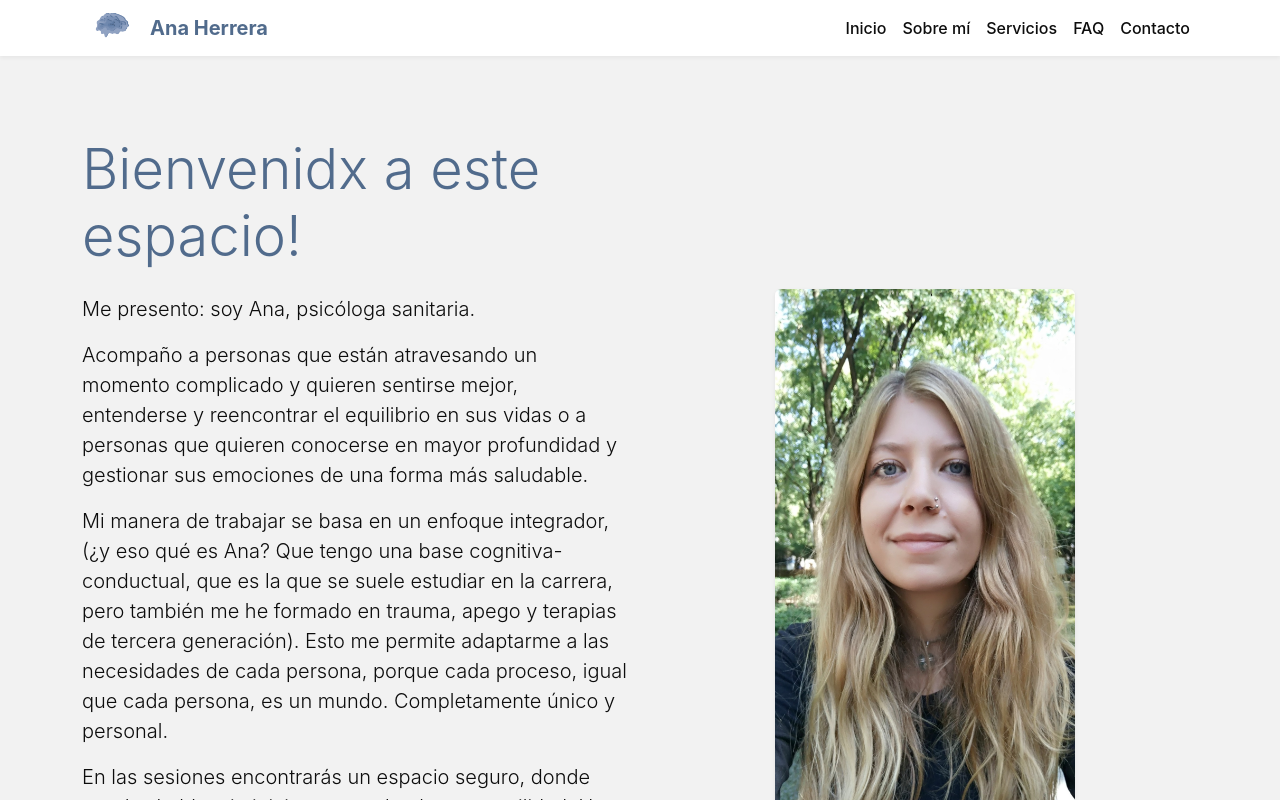
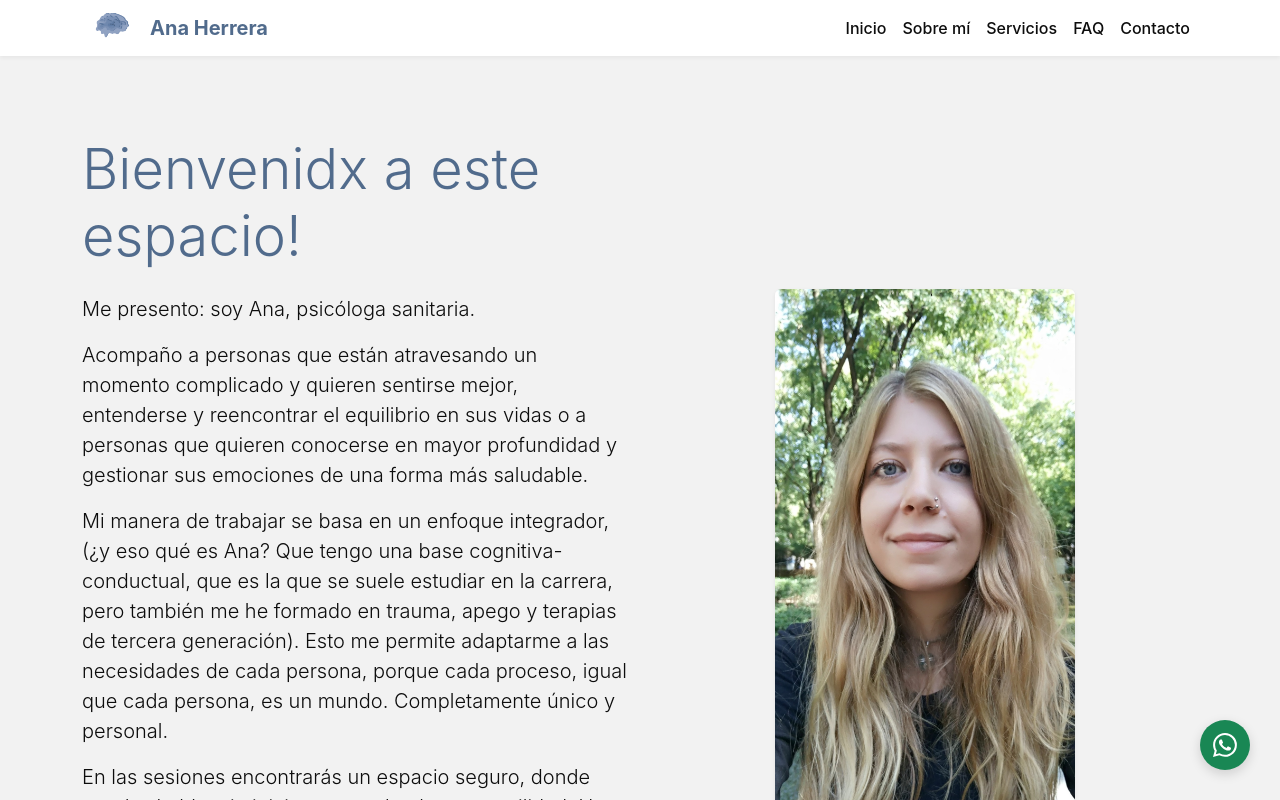
Before and after one commit to fravalpin/hpsico, a React (Vite) app: page / in a window 1280 px wide. Shown: the top 800 px of the page. Built offline with nearby package versions, Linux system fonts and the light colour scheme.

Commit message:
feat: Add floating WhatsApp button next to ScrollToTop

```diff
--- a/src/components/common/ScrollToTop.jsx
+++ b/src/components/common/ScrollToTop.jsx
@@ -38,12 +38,12 @@
     };
   }, []);
 
-  if (!isVisible) return null;
-
   return (
-    <div
-        className="scroll-to-top-container"
-        onClick={scrollToTop}
+    <>
+      <a
+        href="https://wa.me/34623755502"
+        target="_blank"
+        rel="noopener noreferrer"
         style={{
             position: 'fixed',
             bottom: '30px',
@@ -57,11 +57,41 @@
             alignItems: 'center',
             justifyContent: 'center',
             boxShadow: '0 4px 12px rgba(0,0,0,0.15)',
+            background: '#198754',
+            color: '#fff',
+            border: 'none',
+            textDecoration: 'none',
+            transition: 'all 0.3s ease'
+        }}
+        title="Contactar por WhatsApp"
+      >
+        <svg xmlns="http://www.w3.org/2000/svg" width="24" height="24" fill="currentColor" viewBox="0 0 16 16">
+          <path d="M13.601 2.326A7.854 7.854 0 0 0 7.994 0C3.627 0 .068 3.558.064 7.926c0 1.399.366 2.76 1.057 3.965L0 16l4.204-1.102a7.933 7.933 0 0 0 3.79.965h.004c4.368 0 7.926-3.558 7.93-7.93A7.898 7.898 0 0 0 13.6 2.326zM7.994 14.521a6.573 6.573 0 0 1-3.356-.92l-.24-.144-2.494.654.666-2.433-.156-.251a6.56 6.56 0 0 1-1.007-3.505c0-3.626 2.957-6.584 6.591-6.584a6.56 6.56 0 0 1 4.66 1.931 6.557 6.557 0 0 1 1.928 4.66c-.004 3.639-2.961 6.592-6.592 6.592zm3.615-4.934c-.197-.099-1.17-.578-1.353-.646-.182-.065-.315-.099-.445.099-.133.197-.513.646-.627.775-.114.133-.232.148-.43.05-.197-.1-.836-.308-1.592-.985-.59-.525-.985-1.175-1.103-1.372-.114-.198-.011-.304.088-.403.087-.088.197-.232.296-.346.1-.114.133-.198.198-.33.065-.134.034-.248-.015-.347-.05-.099-.445-1.076-.612-1.47-.16-.389-.323-.335-.445-.34-.114-.007-.247-.007-.38-.007a.729.729 0 0 0-.529.247c-.182.198-.691.677-.691 1.654 0 .977.71 1.916.81 2.049.098.133 1.394 2.132 3.383 2.992.47.205.84.326 1.129.418.475.152.904.129 1.246.08.38-.058 1.171-.48 1.338-.943.164-.464.164-.86.114-.943-.049-.084-.182-.133-.38-.232z"/>
+        </svg>
+      </a>
+
+      <div
+        className="scroll-to-top-container"
+        onClick={scrollToTop}
+        style={{
+            position: 'fixed',
+            bottom: '30px',
+            right: '90px',
+            zIndex: 1000,
+            cursor: 'pointer',
+            width: '50px',
+            height: '50px',
+            borderRadius: '50%',
+            display: 'flex',
+            alignItems: 'center',
+            justifyContent: 'center',
+            boxShadow: '0 4px 12px rgba(0,0,0,0.15)',
             background: `linear-gradient(to top, var(--primary-color) ${scrollProgress}%, transparent ${scrollProgress}%)`,
             border: '2px solid var(--primary-color)',
             transition: 'all 0.3s ease',
             opacity: isVisible ? 1 : 0,
-            transform: isVisible ? 'translateY(0)' : 'translateY(20px)'
+            transform: isVisible ? 'translateY(0)' : 'translateY(20px)',
+            pointerEvents: isVisible ? 'auto' : 'none'
         }}
         title="Volver arriba"
     >
@@ -83,6 +113,7 @@
         <path d="M18 15l-6-6-6 6"/>
       </svg>
     </div>
+    </>
   );
 };
 
```
